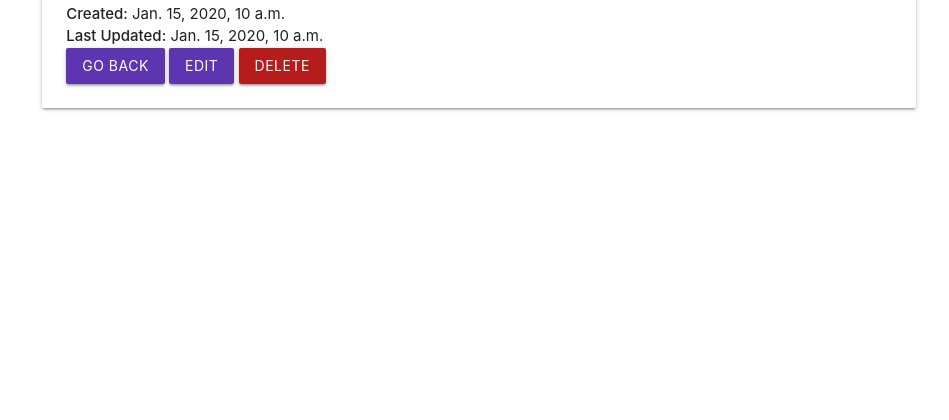
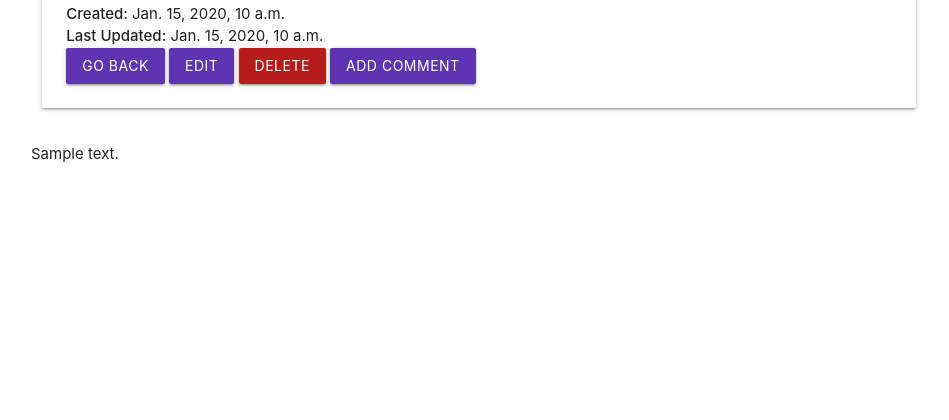
Before and after one commit to 10xOXR/2BN-Milestone-5, a Django app: a page that uses src/tickets/templates/ticket_detail.html in a window 1280 px wide. Shown: the part 321-741 px from the top of the page, without its empty margins (161-1110 px from the left). Run offline with Django 3.2, Linux system fonts and the light colour scheme; a user stored in the database is signed in; tables that the repository leaves empty hold one stand-in row (values such as "Sample post"); grey boxes marked "Sample" are stand-in pictures; some libraries are stand-ins or nearby versions; some web fonts are replaced.

Commit message:
Add Comments functionality with rudimentary rendering on page
Created Comment class in Ticket model and all other code required
to have comments render to the page specific to the ticket on
which they were raised.

```diff
--- a/src/tickets/admin.py
+++ b/src/tickets/admin.py
@@ -1,4 +1,5 @@
 from django.contrib import admin
-from .models import Ticket
+from .models import Ticket, Comment
 
 admin.site.register(Ticket)
+admin.site.register(Comment)
--- a/src/tickets/models.py
+++ b/src/tickets/models.py
@@ -41,8 +41,32 @@ class Ticket(models.Model):
     status = models.CharField(
         max_length=20,
         choices=TICKET_STATUS,
-        default="In Progress"
+        default="To-Do (Not Started)"
     )
 
     def __str__(self):
         return "#{0} [{1}] - {2}".format(self.id, self.ticket_type, self.title)
+
+
+class Comment(models.Model):
+    """ Structure of a single comment """
+    ticket = models.ForeignKey(
+        Ticket,
+        on_delete=models.CASCADE,
+        null=True
+    )
+    comment_text = models.TextField(
+        max_length=2000,
+        null=True
+    )
+    author = models.ForeignKey(
+        User,
+        on_delete=models.CASCADE,
+        null=True
+    )
+    created = models.DateTimeField(
+        auto_now_add=True
+    )
+
+    def __str__(self):
+        return "Comment {0} on Ticket {1}".format(self.id, self.ticket)
--- a/src/tickets/templates/ticket_detail.html
+++ b/src/tickets/templates/ticket_detail.html
@@ -14,13 +14,16 @@
                 <p><strong>Type:</strong> {{ ticket.ticket_type }}</p>
                 <p><strong>Raised By:</strong> {{ ticket.raised_by }}</p>
                 <p><strong>Status:</strong> {{ ticket.status }}</p>
-                <p><strong>Description:</strong> {{ ticket.description|linebreaksbr}}</p>
-                <p><strong>Created:</strong> {{ ticket.raised_on}}</p>
+                <p><strong>Description:</strong> {{ ticket.description|linebreaksbr }}</p>
+                <p><strong>Created:</strong> {{ ticket.raised_on }}</p>
                 <p><strong>Last Updated:</strong> {{ ticket.last_updated }}</p>
                 <a href="{% url 'all_tickets' %}" class="btn deep-purple darken-1">Go back</a>
                 {% if user.id == ticket.raised_by.id or user.is_superuser %}
                 <a href="{% url 'edit_ticket' ticket.id %}" class="btn deep-purple darken-1">Edit</a>
                 <a href="#modal-delete" class="btn modal-trigger red darken-4">Delete</a>
+                {% endif %}
+                {% if user.is_authenticated %}
+                <a href="{% url 'create_comment' ticket.id %}" class="btn deep-purple darken-1">Add Comment</a>
                 {% endif %}
             </div>
         </div>
@@ -35,4 +38,9 @@
         <a href="#" class="btn modal-close success">Cancel</a>
     </div>
 </div>
+
+{% for comment in comments %}
+    <p>{{ comment.comment_text }}</p>
+{% endfor %}
+
 {% endblock %}
--- a/src/tickets/urls.py
+++ b/src/tickets/urls.py
@@ -1,5 +1,13 @@
 from django.conf.urls import url
-from .views import new_bug, new_feature, all_tickets, ticket_detail, edit_ticket, delete_ticket
+from .views import (
+    new_bug,
+    new_feature,
+    all_tickets,
+    ticket_detail,
+    edit_ticket,
+    delete_ticket,
+    create_comment
+)
 
 urlpatterns = [
     url(r'^$', all_tickets, name="all_tickets"),
@@ -7,5 +15,6 @@ urlpatterns = [
     url(r'^new/feature$', new_feature, name="new_feature"),
     url(r'^details/(?P<pk>\d+)', ticket_detail, name="ticket_detail"),
     url(r'^edit/(?P<pk>\d+)', edit_ticket, name="edit_ticket"),
+    url(r'^add-comment/(?P<pk>\d+)', create_comment, name="create_comment"),
     url(r'^delete/(?P<pk>\d+)', delete_ticket, name="delete_ticket"),
 ]
--- a/src/tickets/views.py
+++ b/src/tickets/views.py
@@ -2,8 +2,8 @@ from django.shortcuts import render, redirect, reverse, get_object_or_404
 from django.utils import timezone
 from django.contrib import messages
 from django.contrib.auth.decorators import login_required
-from .models import Ticket
-from .forms import TicketForm
+from .models import Ticket, Comment
+from .forms import TicketForm, CommentForm
 
 
 @login_required
@@ -23,6 +23,7 @@ def new_bug(request):
         "new_bug.html",
         {"new_ticket_form": new_ticket_form}
     )
+
 
 @login_required
 def new_feature(request):
@@ -55,13 +56,37 @@ def all_tickets(request):
     )
 
 
+@login_required
+def create_comment(request, pk):
+    parent_ticket = get_object_or_404(Ticket, pk=pk)
+    if request.method == "POST":
+        new_comment = CommentForm(request.POST)
+        if new_comment.is_valid():
+            new_comment.instance.author = request.user
+            new_comment.instance.ticket = parent_ticket
+            new_comment.save()
+            return redirect(ticket_detail, parent_ticket.pk)
+    else:
+        new_comment = CommentForm()
+
+    return render(
+        request,
+        "create_comment.html",
+        {"new_comment": new_comment}
+    )
+
+
 def ticket_detail(request, pk):
     ticket = get_object_or_404(Ticket, pk=pk)
+    comments = Comment.objects.filter(ticket_id=ticket.pk)
 
     return render(
         request,
         "ticket_detail.html",
-        {"ticket": ticket}
+        {
+            "ticket": ticket,
+            "comments": comments
+        }
     )
 
 
@@ -84,6 +109,7 @@ def edit_ticket(request, pk):
     )
 
 
+@login_required
 def delete_ticket(request, pk):
     ticket = get_object_or_404(Ticket, pk=pk)
     ticket.delete()
```
Also changed, not shown: src/tickets/forms.py (+15 -1 lines), src/tickets/templates/create_comment.html (added, +30 -0 lines), src/tickets/migrations/0011_auto_20190710_1836.py (added), src/tickets/migrations/0012_auto_20190710_1856.py (added), src/tickets/migrations/0013_auto_20190710_1927.py (added).
